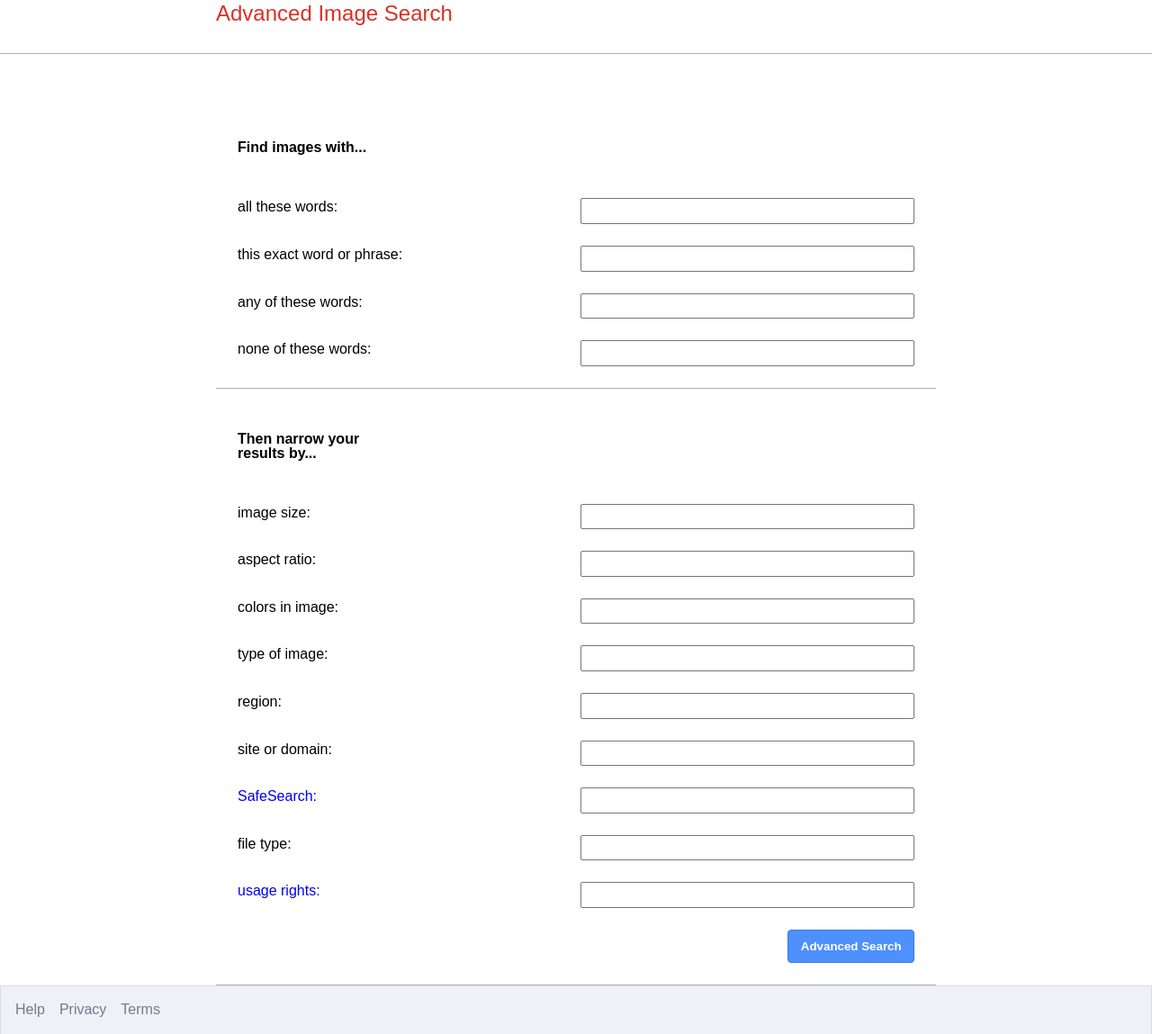
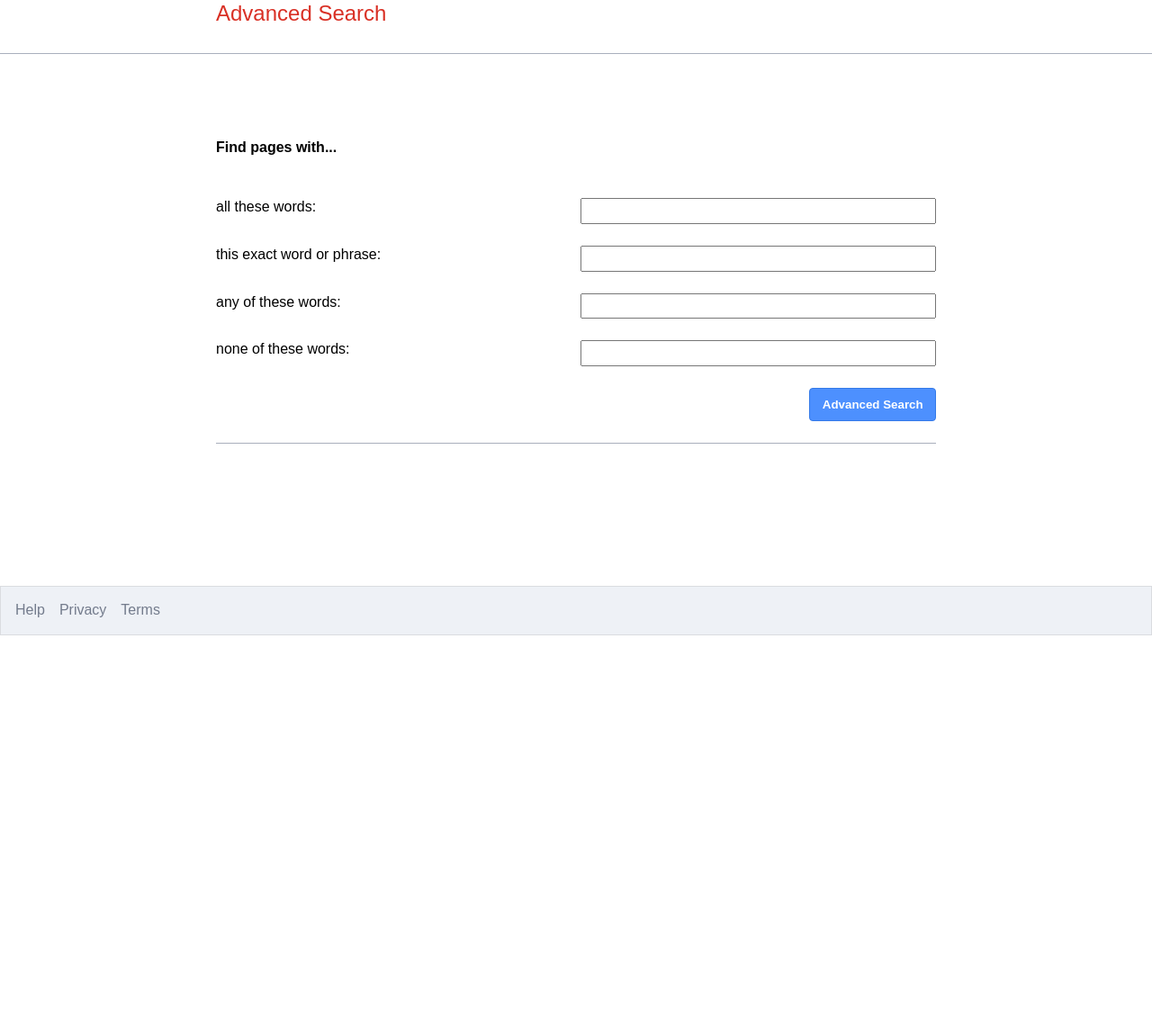
Before and after one commit to PetriDamous/web50-projects-2020-x-search, a plain HTML site: page advance-search.html in a window 1280 px wide. Shown: the part 94-1243 px from the top of the page at 90% size. After the commit the page ends 800 px from the top, so only its background shows below. Drawn offline with Linux system fonts and the light colour scheme.

Commit message:
completed advance search layout

```diff
--- a/advance-search.html
+++ b/advance-search.html
@@ -23,11 +23,11 @@
 
     <section class="search-advance">
         <div class="search-advance__heading form  border-bottom-300">
-            <h1 class="container">Advanced Image Search</h1>
+            <h1 class="container">Advanced Search</h1>
         </div>
         <form class="advance-form container" action="">
-            <div class="advance-form__section border-bottom-300 md-space">
-                <h2>Find images with...</h2>
+            <div class="advance-form__section md-space">
+                <h2>Find pages with...</h2>
                 <div class="advance-form__elements">
                     <div class="split">
                         <label for="">all these words:</label>
@@ -45,53 +45,11 @@
                         <label for="">none of these words:</label>
                         <input type="text">
                     </div>
-                </div>
-            </div>
-            <div class="advance-form__section border-bottom-300">
-                <h2>Then narrow your results by...</h2>
-                <div class="advance-form__elements">
-                    <div class="split">
-                        <label for="">image size:</label>
-                        <input type="text">
-                    </div>
-                    <div class="split">
-                        <label for="">aspect ratio:</label>
-                        <input type="text">
-                    </div>
-                    <div class="split">
-                        <label for="">colors in image:</label>
-                        <input type="text">
-                    </div>
-                    <div class="split">
-                        <label for="">type of image:</label>
-                        <input type="text">
-                    </div>
-                    <div class="split">
-                        <label for="">region:</label>
-                        <input type="text">
-                    </div>
-                    <div class="split">
-                        <label for="">site or domain:</label>
-                        <input type="text">
-                    </div>
-                    <div class="split">
-                        <label for=""><a href="https://support.google.com/websearch/answer/510?p=adv_safesearch&hl=en&visit_id=637466036484341416-2771455525&rd=1">SafeSearch:</a></label>
-                        <input type="text">
-                    </div>
-                    <div class="split">
-                        <label for="">file type:</label>
-                        <input type="text">
-                    </div>
-                    <div class="split">
-                        <label for=""><a href="https://support.google.com/websearch/answer/29508?p=ws_images_usagerights&hl=en&visit_id=637466036484341416-2771455525&rd=1">usage rights:</a></label>
-                        <input type="text">
-                    </div>
                     <input class="btn btn-advance" type="submit" value="Advanced Search">
                 </div>
             </div>
         </form>
     </section>
-
     <footer class="bg-accent">
         <div class="footer-container">
             <a href="https://support.google.com/websearch/?visit_id=637465907947202453-4154173585&hl=en&rd=2#topic=3180360">Help</a>
--- a/css/styles.css
+++ b/css/styles.css
@@ -30,8 +30,9 @@
     --clr-neutral-800: #202124;
     --clr-neutral-900: #020203;
 
-    --clr-primary-100: #357ae8;
-    --clr-primary-200: #4d90fe;
+    --clr-primary-100: #4d90fe;
+    --clr-primary-200: #357ae8;
+    --clr-primary-300: #2f5bb7;
 
     --clr-accent: #d93025;
 
@@ -364,7 +365,7 @@ footer {
 }
 
 .advance-form__section {
-    padding: 1.5rem;
+    padding: 1.5rem 0;
 }
 
 .advance-form__section > * {
@@ -377,6 +378,12 @@ footer {
 
 .advance-form__section h2 {
     max-width: 11rem;
+}
+
+@media (min-width: 30em) {
+    .advance-form__section {
+        border-bottom: 1px solid var(--clr-neutral-300);
+    }
 }
 
 .advance-form__elements {
@@ -393,7 +400,18 @@ footer {
     align-self: flex-end;
 }
 
+/* @media (min-width: 25em) and (max-width: 26.9375em) {
+    .advance-form__elements > * > * {
+        border: 2px solid blue;
+        flex-basis: inherit;
+    }
+} */
 
+@media (max-width: 27em) {
+    .advance-form__elements > * {
+        flex-direction: column;
+    }
+}
 
 /* Components */
 
@@ -467,7 +485,30 @@ footer {
 
 .btn-advance {
     color: var(--clr-neutral-100);
-    background-color: var(--clr-primary-200);
-    border: 1px solid var(--clr-primary-100);
+    background-color: var(--clr-primary-100);
+    border: 1px solid var(--clr-primary-200);
     border-radius: var(--br-100);
 }
+
+.btn-advance:hover {
+    background-color: var(--clr-primary-200);
+    border: 1px solid var(--clr-primary-300);
+}
+
+.btn-advance:focus {
+    -webkit-box-shadow: inset 0 0 0 1px #fff;
+    -moz-box-shadow: inset 0 0 0 1px #fff;
+    box-shadow: inset 0 0 0 1px #fff;
+    border: 1px solid #fff;
+    border: rgba(0,0,0,0) solid 1px;
+    outline: 1px solid #4d90fe;
+    outline: rgba(0,0,0,0);
+}
+
+.advance-form__elements input[type="text"]:focus {
+    -webkit-box-shadow: inset 0 1px 2px rgba(0,0,0,0.3);
+    -moz-box-shadow: inset 0 1px 2px rgba(0,0,0,0.3);
+    box-shadow: inset 0 1px 2px rgba(0,0,0,0.3);
+    border: 1px solid #4d90fe;
+    outline: none;
+}
```
